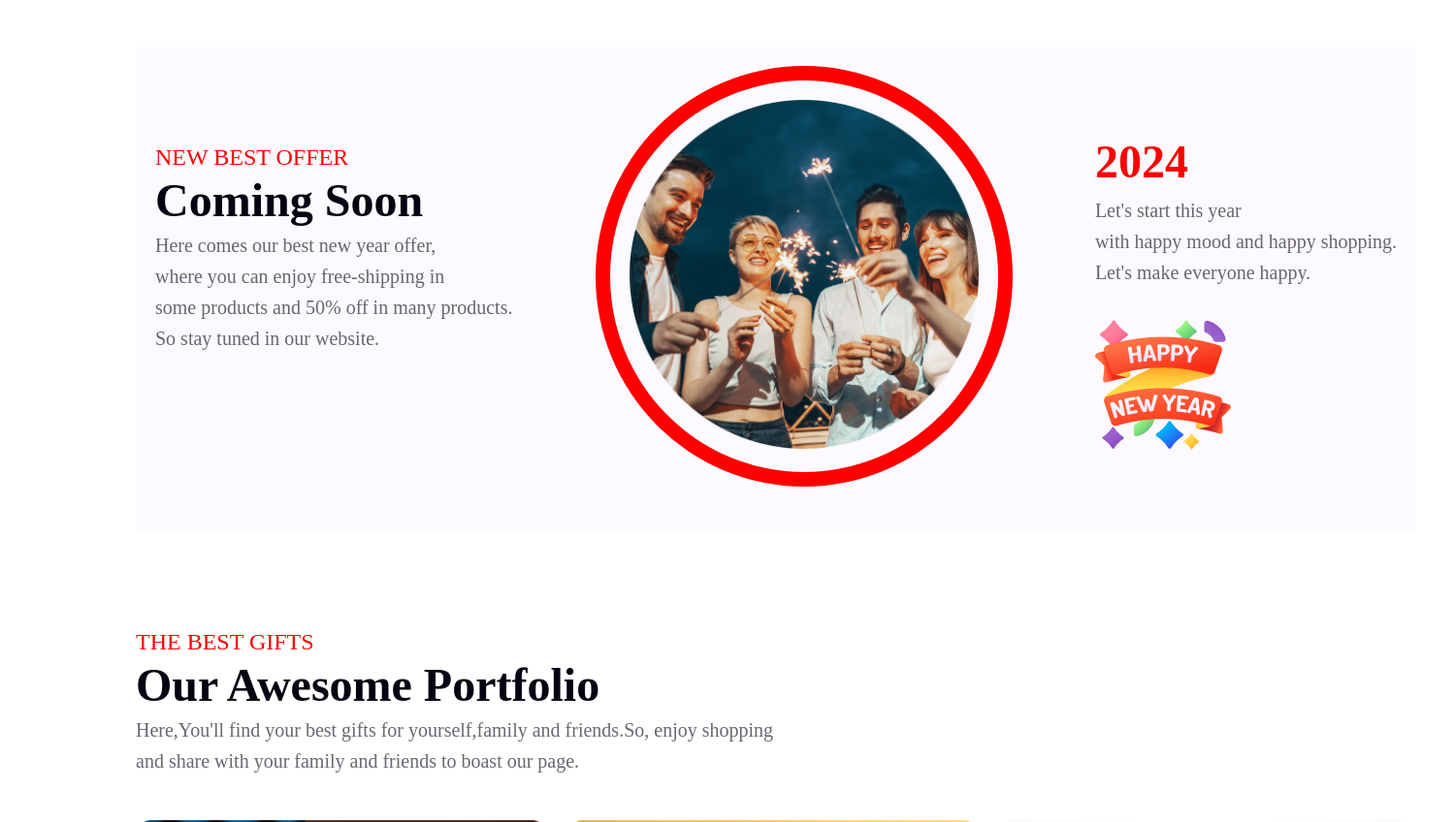
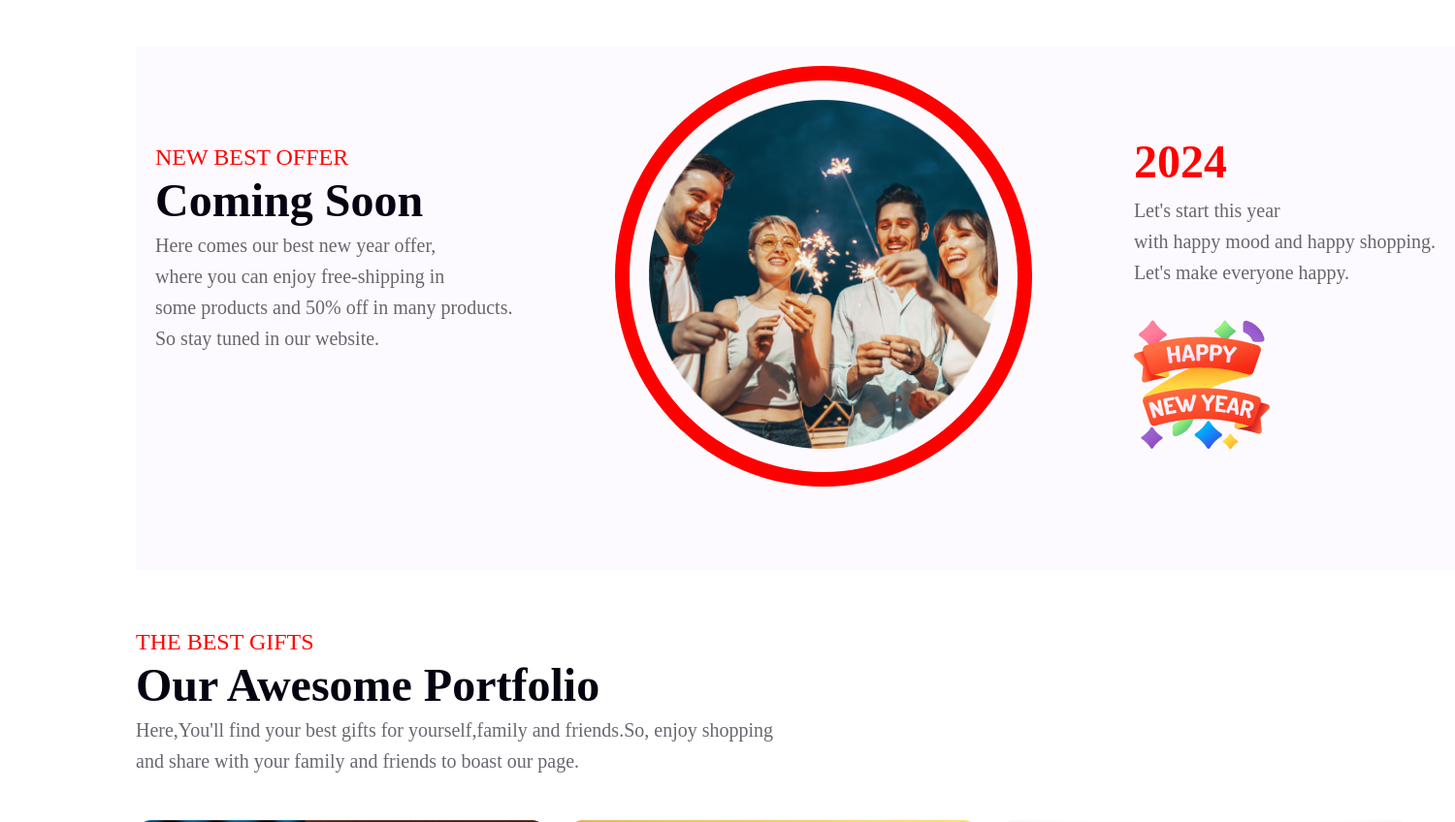
Before and after one commit to akhyemc/B9A1-New-Year, a plain HTML site: page index.html in a window 1280 px wide. Shown: the part 2352-3200 px from the top of the page at 97% size, 1500 px wide, since content can reach past the window. Drawn offline with Linux system fonts and the light colour scheme.

Commit message:
few styles changes in offer section

```diff
--- a/index.html
+++ b/index.html
@@ -50,7 +50,6 @@
 
     <!-- Coming Soon Section -->
     <section class="comig-soon">
-        <div class="offer-coming-soon">
             <div class="offer-coming">
                 <div>
                     <h6 class="offer-hs">NEW BEST OFFER</h6>
@@ -72,7 +71,6 @@
                 </div>
              </div>
             </div>
-        </div>
     </section>
     <!-- Portfolio Section -->
 
--- a/styles/styles.css
+++ b/styles/styles.css
@@ -147,7 +147,7 @@
 }
 
 /* Coming soon style */
-.offer-coming-soon{
+/* .offer-coming-soon{
     position: absolute;
     width: 1320px;
     height: 500px;
@@ -156,11 +156,19 @@
     top: 2400px;
     bottom: 3854px;
     background-color: #efdcfb26;
-}
+} */
 .offer-coming{
     display: flex;
     justify-content: space-between;
     padding: 20px;
+    position: absolute;
+    width: 1320px;
+    height: 500px;
+    left: 140px;
+    right: 140px;
+    top: 2400px;
+    bottom: 3854px;
+    background-color: #efdcfb26;
 }
 .offer-hs{
     color: #ff0000;
```
